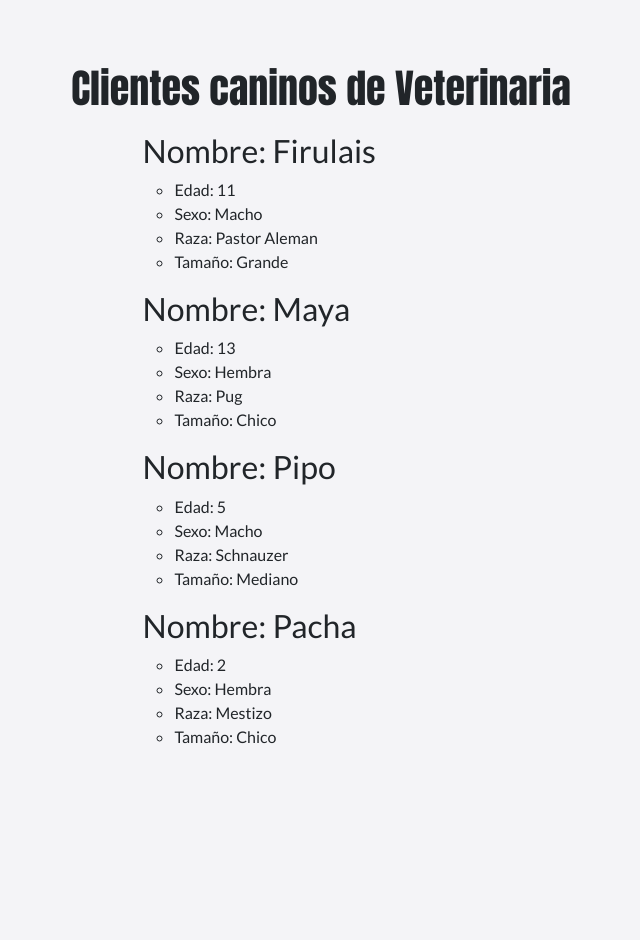
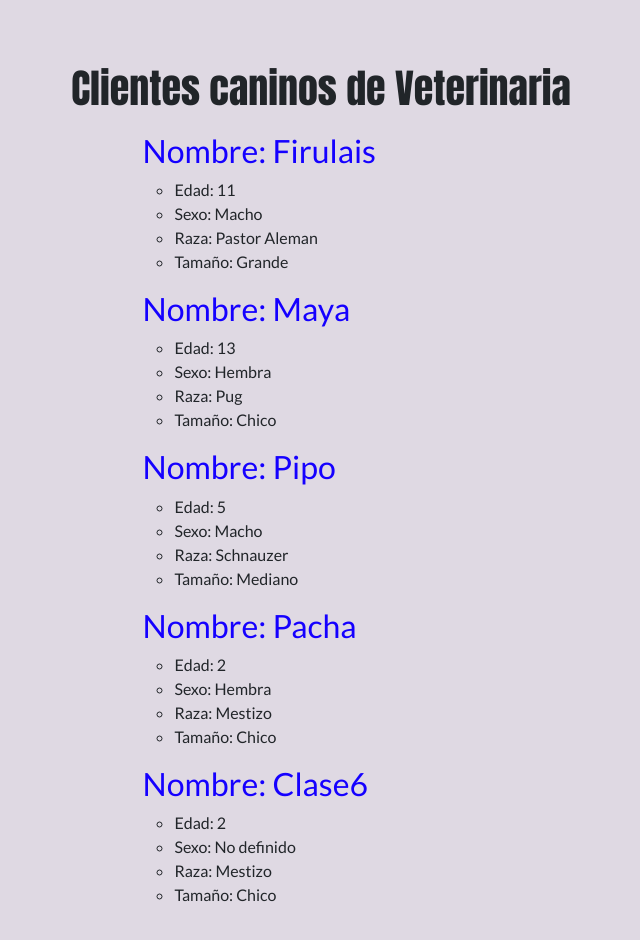
Before and after one commit to cytelsystem/reactClases, a React (Create React App) app: page / in a window 1280 px wide. Shown: the top 940 px of the page, without its empty margins (319-959 px from the left). Before the commit the page ends 841 px from the top, so only its background shows below. Built offline with nearby package versions, Linux system fonts and the light colour scheme.

Commit message:
clase 6 funcionando

```diff
--- a/src/components/App.js
+++ b/src/components/App.js
@@ -1,16 +1,14 @@
 import React from 'react';
 import './styles/app.scss';
-import Perritos from './Perritos';
-import data from '../data/Data.json'
+import Veterinaria from './Veterinaria';
 
 
-function Veterinaria() {
+function App() {
   return (
-    <div className="contenedor">
-      <h1>Clientes caninos de Veterinaria </h1>
-      <Perritos data={data}/>
+    <div>
+      <Veterinaria/>
     </div>
   );
 }
 
-export default Veterinaria;
+export default App;
--- a/src/components/Perritos.js
+++ b/src/components/Perritos.js
@@ -9,7 +9,7 @@ function Perritos(props) {
         <div className="stylePerrito">
             {data.result.map(detalle => {
               return (
-                <div  key={detalle.id}>
+                <React.Fragment  key={detalle.id}>
                   <h2>Nombre: {detalle.nombre}</h2>
                   <ul>
                     <li>Edad: {detalle.edad}</li>
@@ -17,7 +17,7 @@ function Perritos(props) {
                     <li>Raza: {detalle.raza}</li>
                     <li>Tamaño: {detalle.tamano}</li>
                   </ul>
-                </div>
+                </React.Fragment>
               )
             })}
         </div>
--- /dev/null
+++ b/src/components/Veterinaria.js
@@ -0,0 +1,16 @@
+import React from 'react';
+import './styles/veterinaria.scss';
+import Perritos from './Perritos';
+import data from '../data/Data.json'
+
+
+function Veterinaria() {
+  return (
+    <div className="contenedor">
+      <h1>Clientes caninos de Veterinaria </h1>
+      <Perritos data={data}/>
+    </div>
+  );
+}
+
+export default Veterinaria;
--- a/src/components/styles/perrito.scss
+++ b/src/components/styles/perrito.scss
@@ -1,8 +1,12 @@
 .stylePerrito {
   width: 35%;
     padding: 1% 2%;
+
+    h2 {
+      color: #1500ff;
+    }
+
+    li {
+      list-style-type: circle;
+    }
 }
-
-li {
-  list-style-type: circle;
-}
--- /dev/null
+++ b/src/components/styles/veterinaria.scss
@@ -0,0 +1,8 @@
+.contenedor {
+  display: flex;
+  flex-direction: column;
+  align-items: center;
+  padding: 5%;
+  background-color: #a58fae45;
+
+}
--- a/src/data/Data.json
+++ b/src/data/Data.json
@@ -36,6 +36,15 @@
           "raza": "Mestizo",
           "tamano": "Chico"
 
+      },
+      {
+          "id": 5,
+          "nombre": "Clase6",
+          "edad": 2,
+          "sexo": "No definido",
+          "raza": "Mestizo",
+          "tamano": "Chico"
+
       }
 
   ]
```
